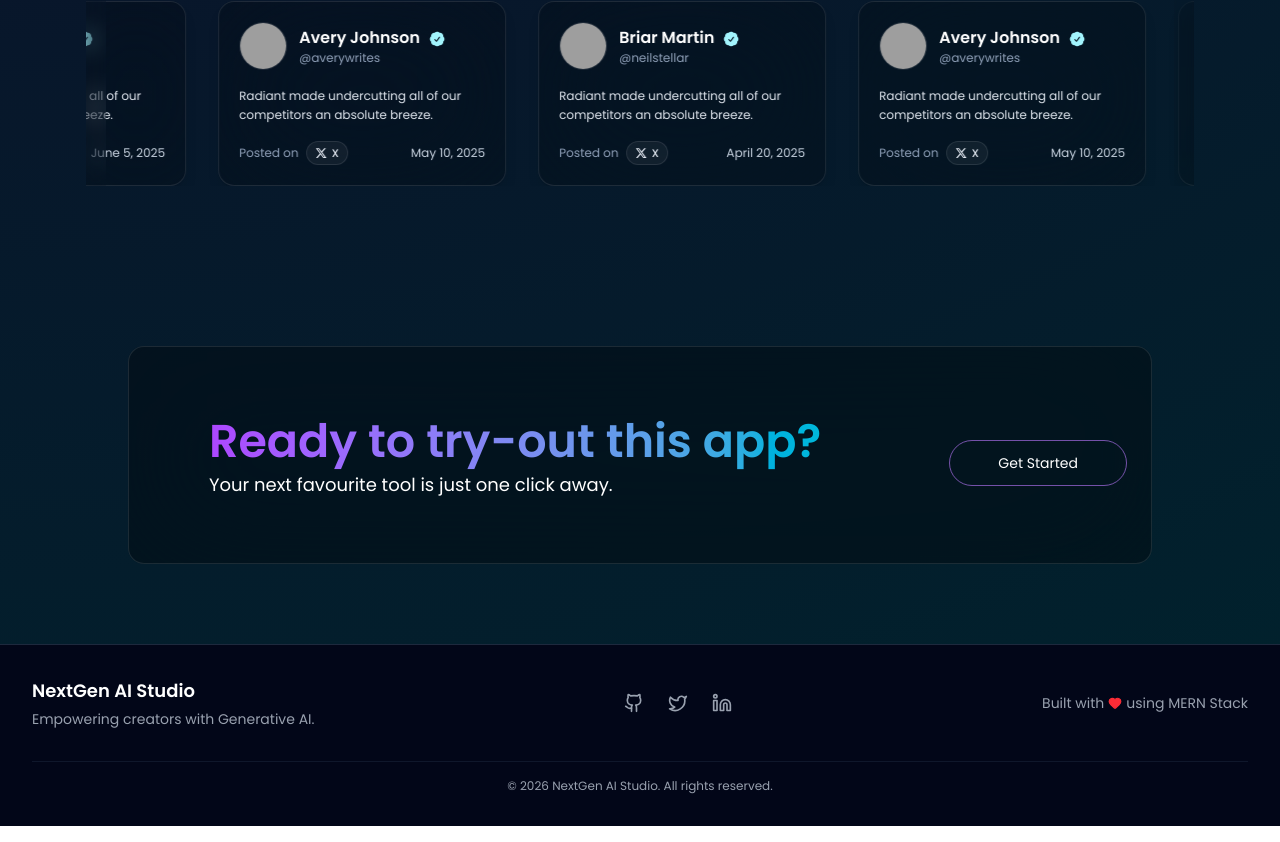
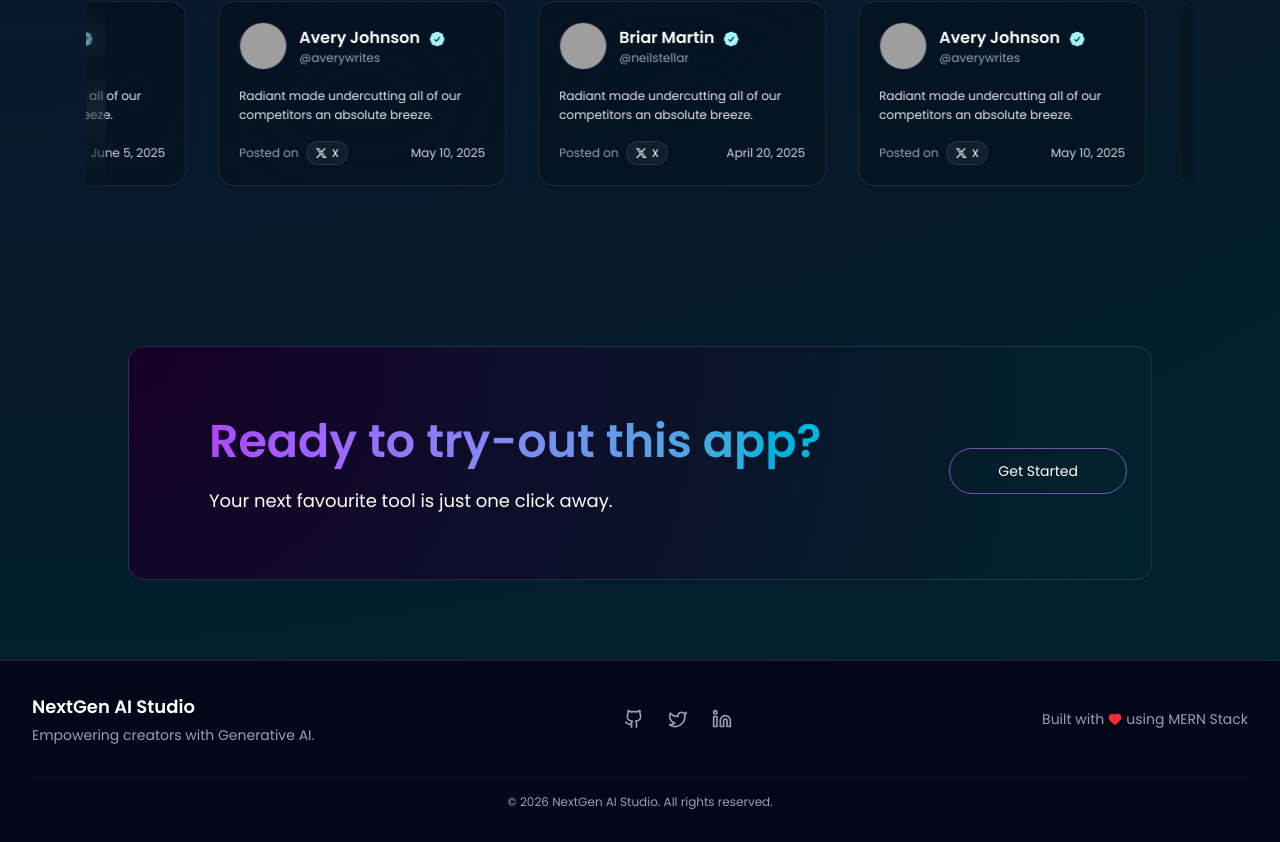
Before and after one commit to govindkumarjangid/NextGenAIStudio, a React (Vite) app in the folder client/: page / in a window 1280 px wide. Shown: the part 1993-2835 px from the top of the page. Built offline with nearby package versions, Linux system fonts and the light colour scheme; no server answers; grey boxes are pictures that could not be loaded.

Commit message:
fix some issues

```diff
--- a/client/src/components/UI/Header.jsx
+++ b/client/src/components/UI/Header.jsx
@@ -125,10 +125,10 @@ const Navbar = () => {
         {isOpen && (
           <>
             <motion.div
-              initial={{ x: "100%" }}
-              animate={{ x: 0 }}
-              exit={{ x: "100%" }}
-              transition={{ duration: 0.45, ease: "easeInOut" }}
+              initial={{  scaleX: 0 }}
+              animate={{ scaleX: 1 }}
+              exit={{  scaleX: 0 }}
+              transition={{ duration: 0.2, ease: "easeInOut" }}
               className="fixed inset-0 z-99 w-full h-screen flex flex-col justify-center items-center text-center bg-[radial-gradient(circle_at_top_left,#160027,#00232d)]"
             >
               {/* Links */}
--- a/client/src/components/features/imagecaption/Builder.jsx
+++ b/client/src/components/features/imagecaption/Builder.jsx
@@ -1,9 +1,9 @@
-import { useState, useRef } from 'react'
-import { motion } from 'motion/react'
-import { Upload, Sparkles, Copy, Check, Download, X } from 'lucide-react'
-import { captionStyles } from '../../../assets/assets'
-import toast from 'react-hot-toast'
-import axios from 'axios'
+import { useState, useRef } from 'react';
+import { motion } from 'motion/react';
+import { Upload, Sparkles, Copy, Check, Download, X } from 'lucide-react';
+import { captionStyles } from '../../../assets/assets';
+import toast from 'react-hot-toast';
+import axios from 'axios';
 
 const Builder = () => {
 
@@ -31,7 +31,6 @@ const Builder = () => {
       reader.readAsDataURL(file)
     }
   }
-
 
   const handleImageUploadOnServer = async() => {
      try {
@@ -76,11 +75,11 @@ const Builder = () => {
 
         console.log(data);
 
-        // if(data?.success) {
-        //     setCaption(data.caption);
-        // } else {
-        //     toast.error("Failed to generate caption. Please try again.");
-        // }
+        if(data?.success) {
+            setCaption(data.caption);
+        } else {
+            toast.error("Failed to generate caption. Please try again.");
+        }
 
     }catch (error) {
       console.error("Caption Generation Error:", error)
--- a/client/src/components/home/CTAsection.jsx
+++ b/client/src/components/home/CTAsection.jsx
@@ -2,13 +2,13 @@ import { motion } from "motion/react";
 
 const CTASection = ()  => {
     return (
-        <motion.div className="max-w-5xl py-16 mt-40 md:pl-20 md:w-full max-md:mx-4 md:mx-auto flex flex-col md:flex-row max-md:gap-6 items-center justify-between backdrop-blur-3xl rounded-2xl p-6 text-white mb-20 bg-black/30 border border-white/10"
+        <motion.div className="max-w-5xl py-16 mt-40 md:pl-20 md:w-full max-md:mx-4 md:mx-auto flex flex-col md:flex-row max-md:gap-6 items-center justify-between rounded-2xl p-6 text-white mb-20 bg-[radial-gradient(circle_at_top_left,#160027,#00232d)] border border-gray-400/20"
             initial={{ y: 150, opacity: 0 }}
             whileInView={{ y: 0, opacity: 1 }}
             viewport={{ once: true }}
             transition={{ type: "spring", stiffness: 320, damping: 70, mass: 1 }}
         >
-            <div>
+            <div className="flex flex-col items-center md:items-start text-center md:text-left gap-4">
                 <motion.h1
                     className="text-4xl md:text-[46px] md:leading-15 font-semibold bg-linear-to-r from-purple-500 to-cyan-500
                     bg-clip-text text-transparent"
```
